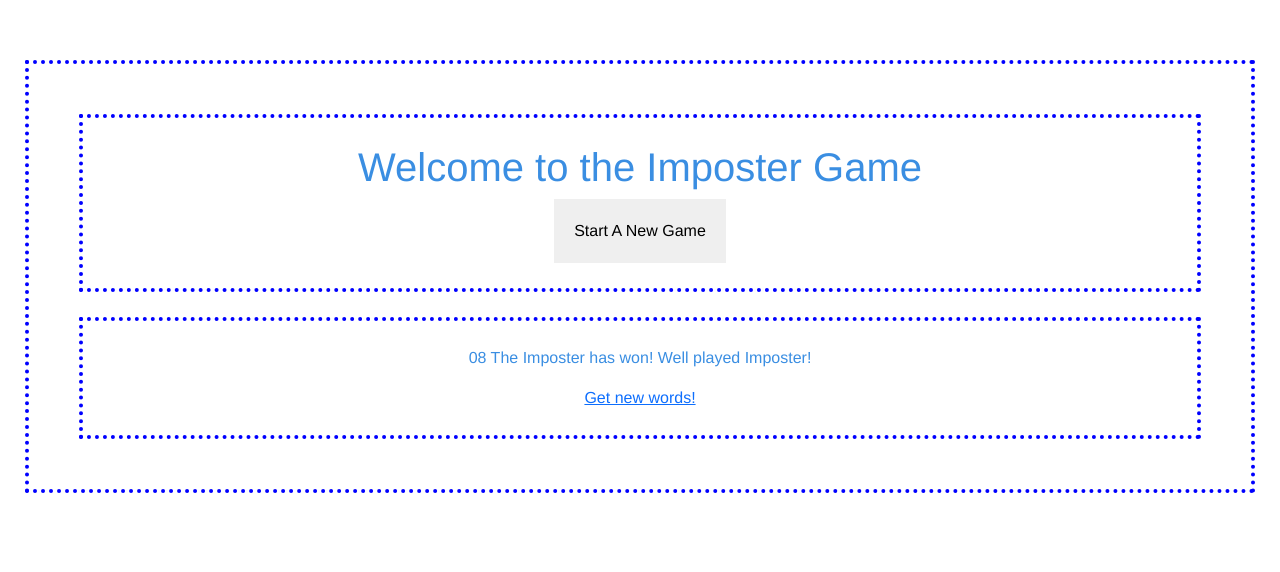
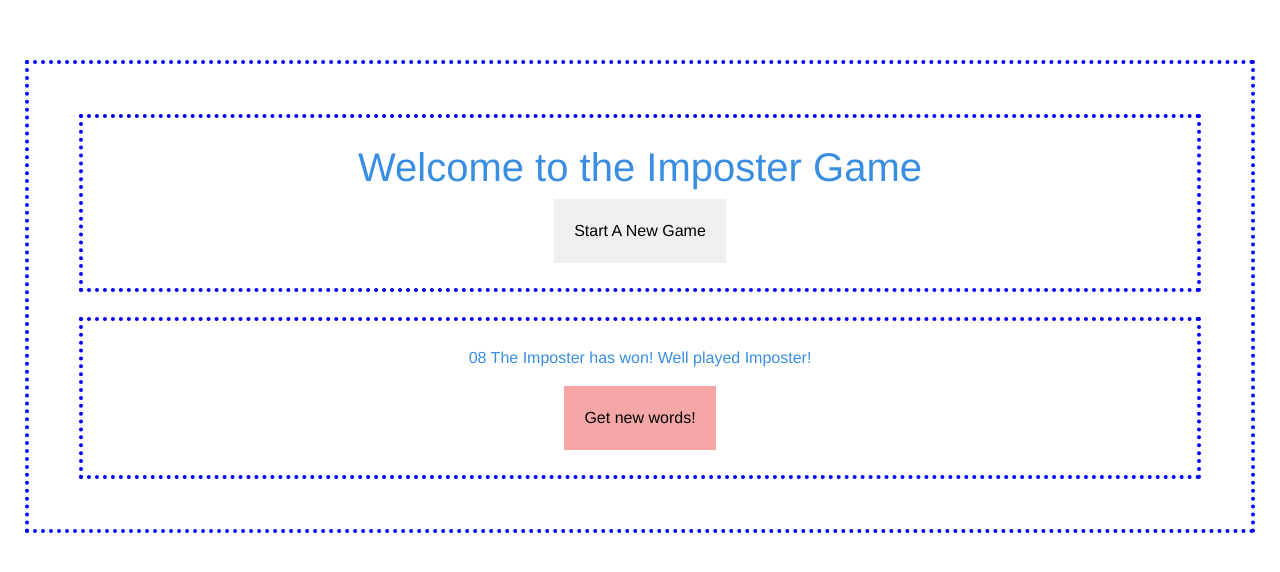
Before and after one commit to curtisahuang/impostergame, a Vue app: page /imposterwins in a window 1280 px wide. Shown: the top 572 px of the page. Built offline with nearby package versions, Linux system fonts and the light colour scheme.

Commit message:
playable version

```diff
--- a/src/components/01NumberOfPlayers.vue
+++ b/src/components/01NumberOfPlayers.vue
@@ -11,7 +11,7 @@
           </span>
         </transition-group>
     </div>
-    <router-link to="/words">Get Your Words!</router-link>
+    <router-link to="/words"><button class="next-button">Get Your Words!</button></router-link>
   </div>
 </template>
 
--- a/src/components/03Words.vue
+++ b/src/components/03Words.vue
@@ -9,7 +9,7 @@
     </span>
     </div>
     <div>
-    <router-link to="/statements">Statement Round</router-link>
+    <router-link to="/statements"><button class="next-button">Statement Round</button></router-link>
     </div>
   </div>
 </template>
--- a/src/components/04Statements.vue
+++ b/src/components/04Statements.vue
@@ -4,7 +4,7 @@
     <p>Everyone go around and say one TRUE statement about their secret word.</p>
     <p>If after one round there is not enough confidence, you can go once more around.</p>
     <p>REMEMBER: THERE ARE {{playerCount}} players left and one is an IMPOSTER! If it goes down to 1v1 the imposter wins the game!</p>
-    <router-link to="/voting">Start Voting</router-link>
+    <router-link to="/voting"><button class="next-button">Start Voting</button></router-link>
   </div>
 </template>
 
--- a/src/components/05Voting.vue
+++ b/src/components/05Voting.vue
@@ -4,7 +4,7 @@
     <p>Blindly accuse people! See who has shifty eyes!</p>
     <div v-for="player in players" v-bind:key="player.id">
       <span v-if="player.isAlive">
-        <button @click="executePlayer(player.id)">EXECUTE {{player.name}}!! {{player.word}}</button>
+        <button @click="executePlayer(player.id)">EXECUTE {{player.name}}!!</button>
       </span>
       <span v-else>
         {{player.name}} is dead
--- a/src/components/06GameContinues.vue
+++ b/src/components/06GameContinues.vue
@@ -1,7 +1,7 @@
 <template>
   <div>
     <p>06 You killed an innocent member! The Imposter is still at large!</p>
-    <router-link to="/statements">Back to Statement Round</router-link>
+    <router-link to="/statements"><button class="next-button">Back to Statement Round</button></router-link>
   </div>
 </template>
 
--- a/src/components/07GameEnds.vue
+++ b/src/components/07GameEnds.vue
@@ -1,7 +1,7 @@
 <template>
   <div>
     <p>07 You found the imposter! The majority has won!</p>
-    <router-link to="/words">Get new words!</router-link>
+    <router-link to="/words"><button class="next-button">Get new words!</button></router-link>
   </div>
 </template>
 
--- a/src/components/08ImposterWins.vue
+++ b/src/components/08ImposterWins.vue
@@ -1,7 +1,7 @@
 <template>
   <div>
     <p>08 The Imposter has won! Well played Imposter!</p>
-    <router-link to="/words">Get new words!</router-link>
+    <router-link to="/words"><button class="next-button">Get new words!</button></router-link>
   </div>
 </template>
 
--- a/src/components/DisplayPlayerWord.vue
+++ b/src/components/DisplayPlayerWord.vue
@@ -16,7 +16,6 @@ export default {
   methods: {
     myFilter: function() {
       this.isActive = !this.isActive;
-      console.log("Toggles?")
     }
   }
 }
--- a/src/components/Welcome.vue
+++ b/src/components/Welcome.vue
@@ -17,4 +17,7 @@ button {
   padding: 20px;
   border: none;
 }
+.next-button {
+  background-color: rgb(245, 167, 167);
+}
 </style>
```
